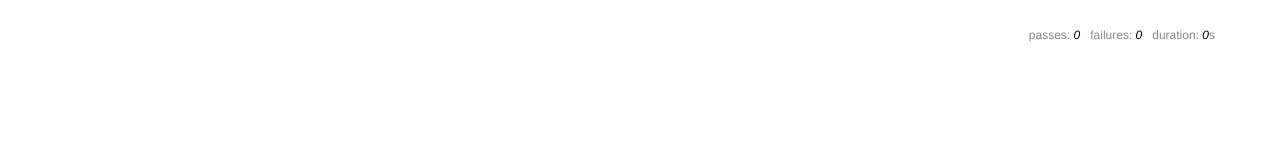
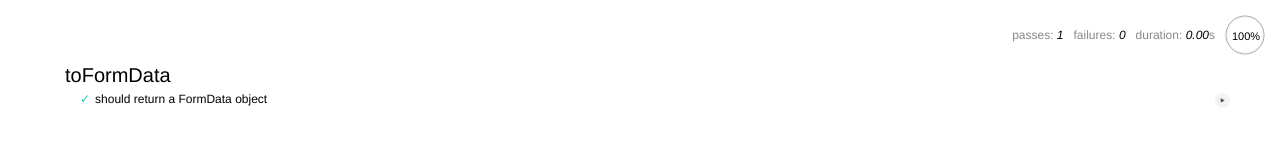
Before and after one commit to rbohnet/uncluttered, a website: page index.html in a window 1280 px wide. Drawn offline with Linux system fonts and the light colour scheme.

Commit message:
end of chapter 3

```diff
--- a/index.html
+++ b/index.html
@@ -1,18 +1,22 @@
 <!DOCTYPE html>
 <html lang="en">
+
 <head>
   <meta charset="utf-8" />
   <title>Mocha Tests</title>
   <meta name="viewport" content="width=device-width, initial-scale=1.0" />
   <!-- Make sure that the href on this link element points at the proper CSS file. -->
   <link rel="stylesheet" href="/test-files/mocha.css" />
-    <!-- <script type="importmap">
+  <script type="importmap">
   {
     "imports": {
+      "hash-wasm": "https://esm.sh/hash-wasm@4.10.0"
     }
   }
-</script> -->
+    </script>
+
 </head>
+
 <body>
   <div id="mocha"></div>
   <!-- Make sure that these script files point to the correct mocha and chai files -->
@@ -33,6 +37,15 @@
     });
   </script>
   <!-- Include the test files as script elements. -->
-    <!-- <script src="/path/to/file.js" type="module"></script> -->
+  <!-- <script src="/path/to/file.js" type="module"></script>
+  <script type="module">
+    import { blake3 } from "hash-wasm";
+
+    // Use blake3 in some way to hash data.
+    console.log(await blake3("hash this!"));
+  </script>
+-->
+  <script src="/tests/async-forms.test.js" type="module"></script>
 </body>
+
 </html>
--- /dev/null
+++ b/src/to-form-data.js
@@ -0,0 +1,3 @@
+export function toFormData({ form, submitter }) {
+    return new FormData(form, submitter);
+}
--- /dev/null
+++ b/tests/async-forms.test.js
@@ -0,0 +1,20 @@
+import { toFormData } from "../src/to-form-data.js";
+
+const { assert } = chai;
+
+suite("toFormData", function () {
+  test("should return a FormData object", function () {
+    const form = document.createElement("form");
+    form.innerHTML = `
+        <input type="text" name="fullname" value="Important Person">
+        <button name="submitextra" value="So much else going on">Send</button>
+        `;
+    const formdata = toFormData({
+      form,
+      submitter: form.querySelector("button"),
+    });
+    assert.isOk(formdata);
+    assert.equal(formdata.get("fullname"), "Important Person");
+    assert.equal(formdata.get("submitextra"), "So much else going on");
+  });
+});
```
Lines whose indentation alone changed are shown as unchanged.
